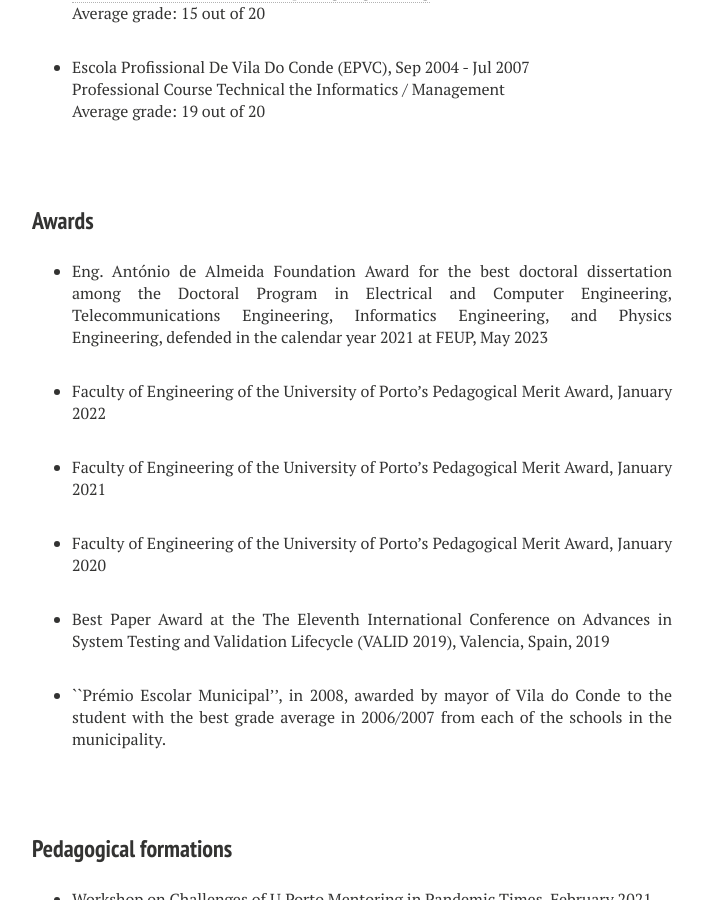
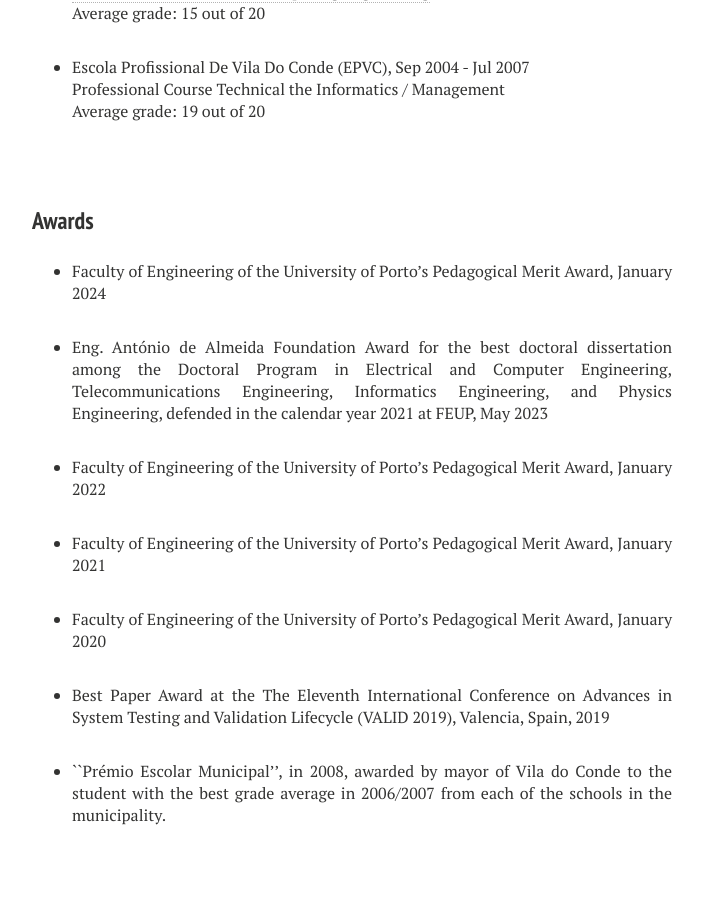
Before and after one commit to Bruno-Lima/Bruno-Lima.github.io, a Jekyll site: the page built from experience.md, in a window 1280 px wide and 900 px high, scrolled down 1626 px. Shown: the whole window, without its empty margins (288-992 px from the left). Built offline with Jekyll 4.4.1, drawn with Linux system fonts in a browser that asks for light colours; nearby versions of some CDN libraries.

Commit message:
update experience

```diff
--- a/experience.md
+++ b/experience.md
@@ -85,6 +85,8 @@
 
 ### Awards
 
+* Faculty of Engineering of the University of Porto’s Pedagogical Merit Award, January 2024
+
 * Eng. António de Almeida Foundation Award for the best doctoral dissertation among the Doctoral Program in Electrical and Computer Engineering, Telecommunications Engineering, Informatics Engineering, and Physics Engineering, defended in the calendar year 2021 at FEUP, May 2023
 
 * Faculty of Engineering of the University of Porto’s Pedagogical Merit Award, January 2022
```
Also changed, not shown: 1 other file.
